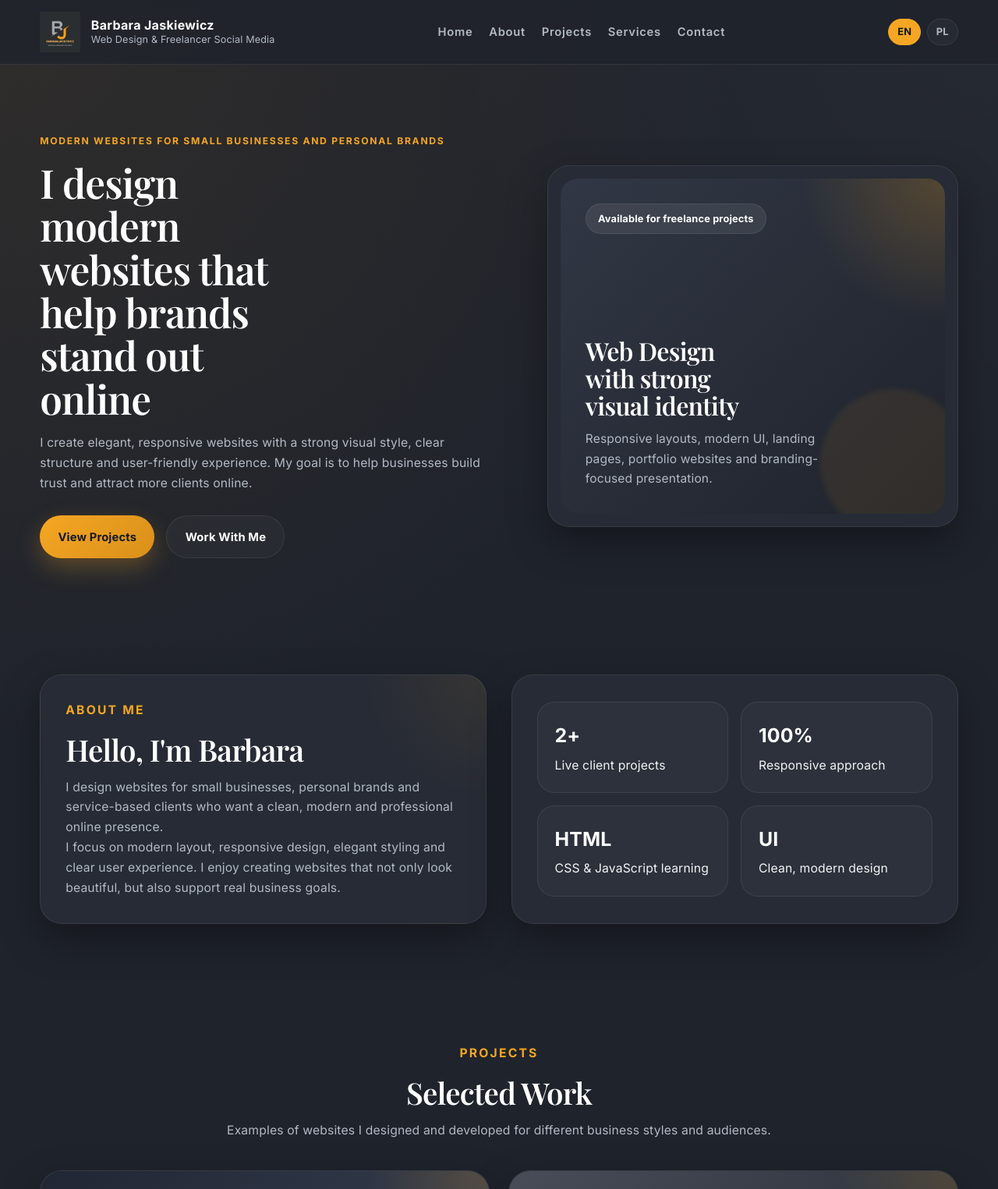
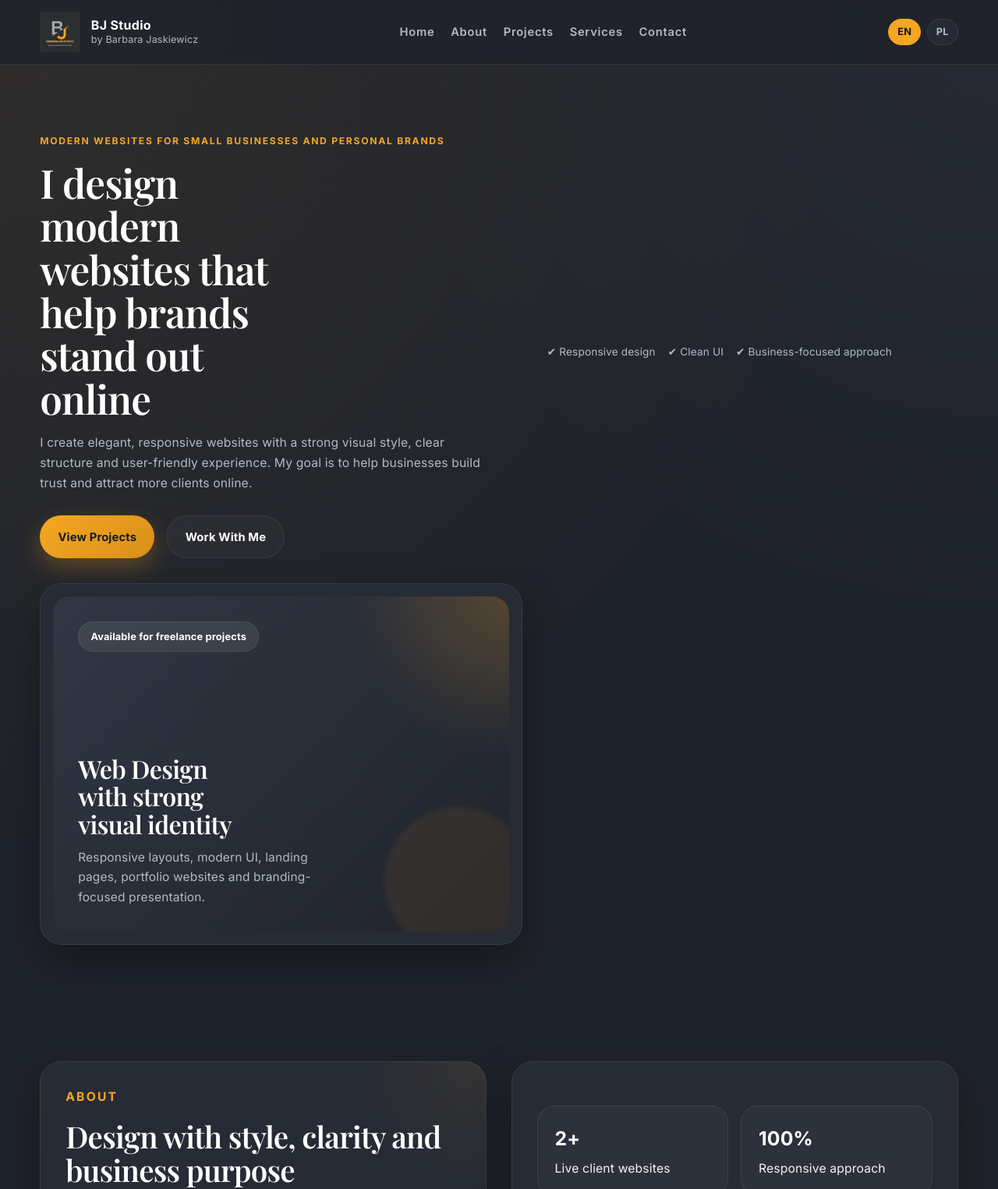
Before and after one commit to Balbina80/Personal_Portfolio_Website, a plain HTML site: page index.html in a window 1280 px wide. Shown: the top 1525 px of the page at 78% size. Drawn offline with nearby package versions, Linux system fonts and the light colour scheme.

Commit message:
Add hero USP text and update branding across English and Polish pages

```diff
--- a/index.html
+++ b/index.html
@@ -14,8 +14,9 @@
       <a href="#home" class="brand">
         <img src="images/BARBARA JASKIEWICZ_LOGO.png" alt="Barbara Jaskiewicz logo" class="logo">
         <span class="brand-text">
-          <span class="brand-name">Barbara Jaskiewicz</span>
-          <span class="brand-sub">Web Design & Freelancer Social Media</span>
+        <span class="brand-text">
+          <span class="brand-name">BJ Studio</span>
+          <span class="brand-sub">by Barbara Jaskiewicz</span>
         </span>
       </a>
 
@@ -52,7 +53,9 @@
             <a href="#contact" class="btn btn-outline">Work With Me</a>
           </div>
         </div>
-
+        <p style="margin-top: 1rem; font-size: 0.85rem; color: var(--muted);">
+        ✔ Responsive design &nbsp;&nbsp; ✔ Clean UI &nbsp;&nbsp; ✔ Business-focused approach
+        </p>
         <div class="hero-card">
           <div class="hero-image-box">
             <div class="hero-badge">Available for freelance projects</div>
@@ -66,34 +69,35 @@
     <section class="about section" id="about">
   <div class="container two-col">
     <div class="section-card soft-card">
-          <p class="section-tag">About Me</p>
-          <h2>Hello, I'm Barbara</h2>
+      <p class="section-tag">About</p>
+      <h2>Design with style, clarity and business purpose</h2>
       <p>
-            I design websites for small businesses, personal brands and service-based clients
-            who want a clean, modern and professional online presence.
+        I’m Barbara — the person behind BJ Studio. I create modern websites for small businesses,
+        personal brands and service-based clients who want a strong and professional online presence.
       </p>
       <p>
-            I focus on modern layout, responsive design, elegant styling and clear user experience.
-            I enjoy creating websites that not only look beautiful, but also support real business goals.
+        My approach combines clean design, responsive layouts and attention to detail with real business understanding.
+        I focus on creating websites that not only look elegant, but also build trust, improve visibility
+        and support client growth.
       </p>
     </div>
 
     <div class="section-card about-highlights">
       <div class="highlight-item">
         <span class="highlight-number">2+</span>
-            <span class="highlight-label">Live client projects</span>
+        <span class="highlight-label">Live client websites</span>
       </div>
       <div class="highlight-item">
         <span class="highlight-number">100%</span>
         <span class="highlight-label">Responsive approach</span>
       </div>
       <div class="highlight-item">
-            <span class="highlight-number">HTML</span>
-            <span class="highlight-label">CSS & JavaScript learning</span>
+        <span class="highlight-number">Design</span>
+        <span class="highlight-label">Clean, modern and brand-focused</span>
       </div>
       <div class="highlight-item">
-            <span class="highlight-number">UI</span>
-            <span class="highlight-label">Clean, modern design</span>
+        <span class="highlight-number">Goal</span>
+        <span class="highlight-label">Websites that support real business growth</span>
       </div>
     </div>
   </div>
@@ -239,8 +243,8 @@
 
   <footer class="site-footer">
     <div class="container footer-wrapper">
-      <p>© 2026 Barbara Jaskiewicz</p>
-      <p class="footer-credit">Web Design & Freelancer Social Media</p>
+      <p>© 2026 BJ Studio</p>
+<p class="footer-credit">Barbara Jaskiewicz Freelancer Social Media</p>
     </div>
   </footer>
 
```
Also changed, not shown: index-pl.html (+19 -16 lines), images/aj_fitness.png (added), images/static_emotion.png (added). Lines whose indentation alone changed are shown as unchanged.
